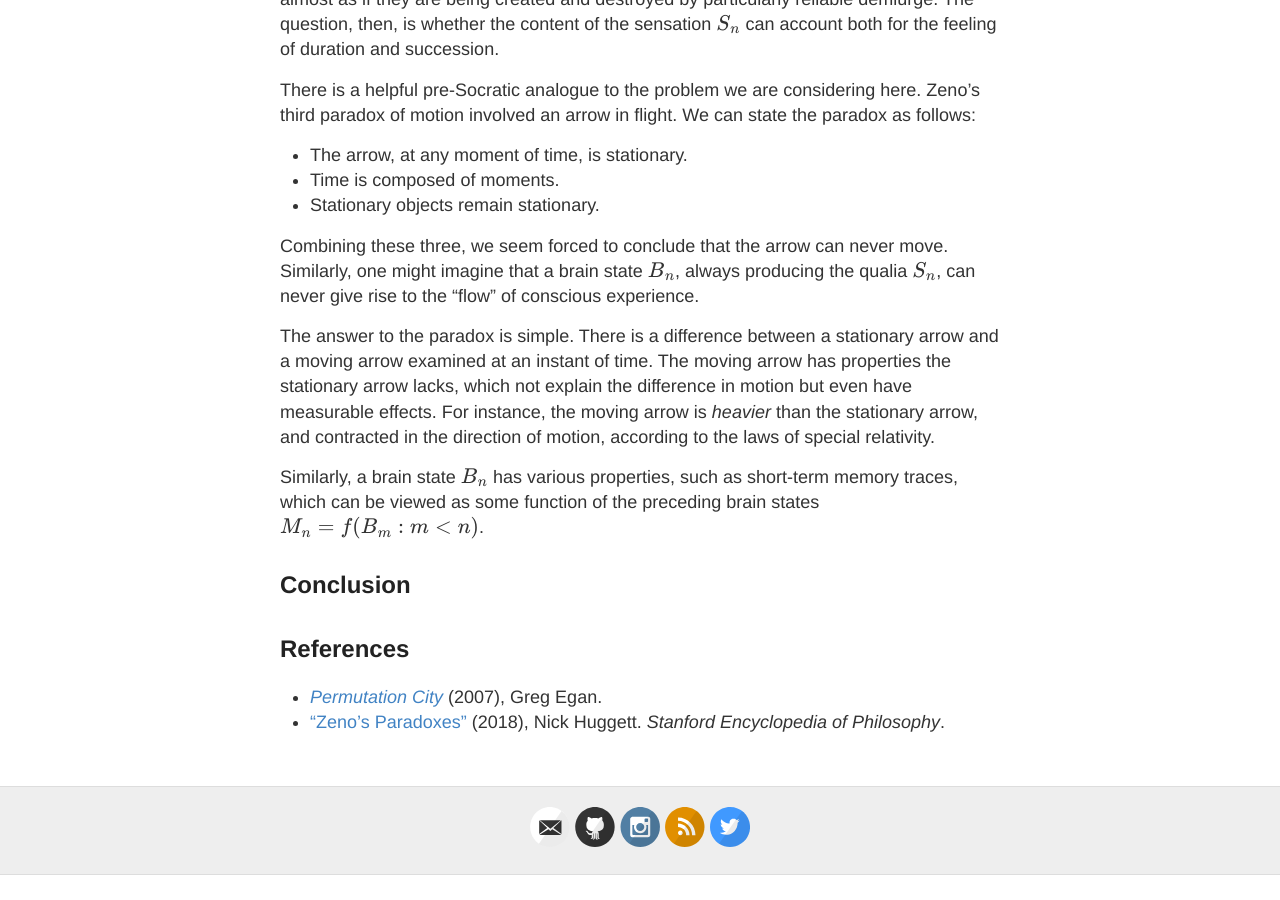
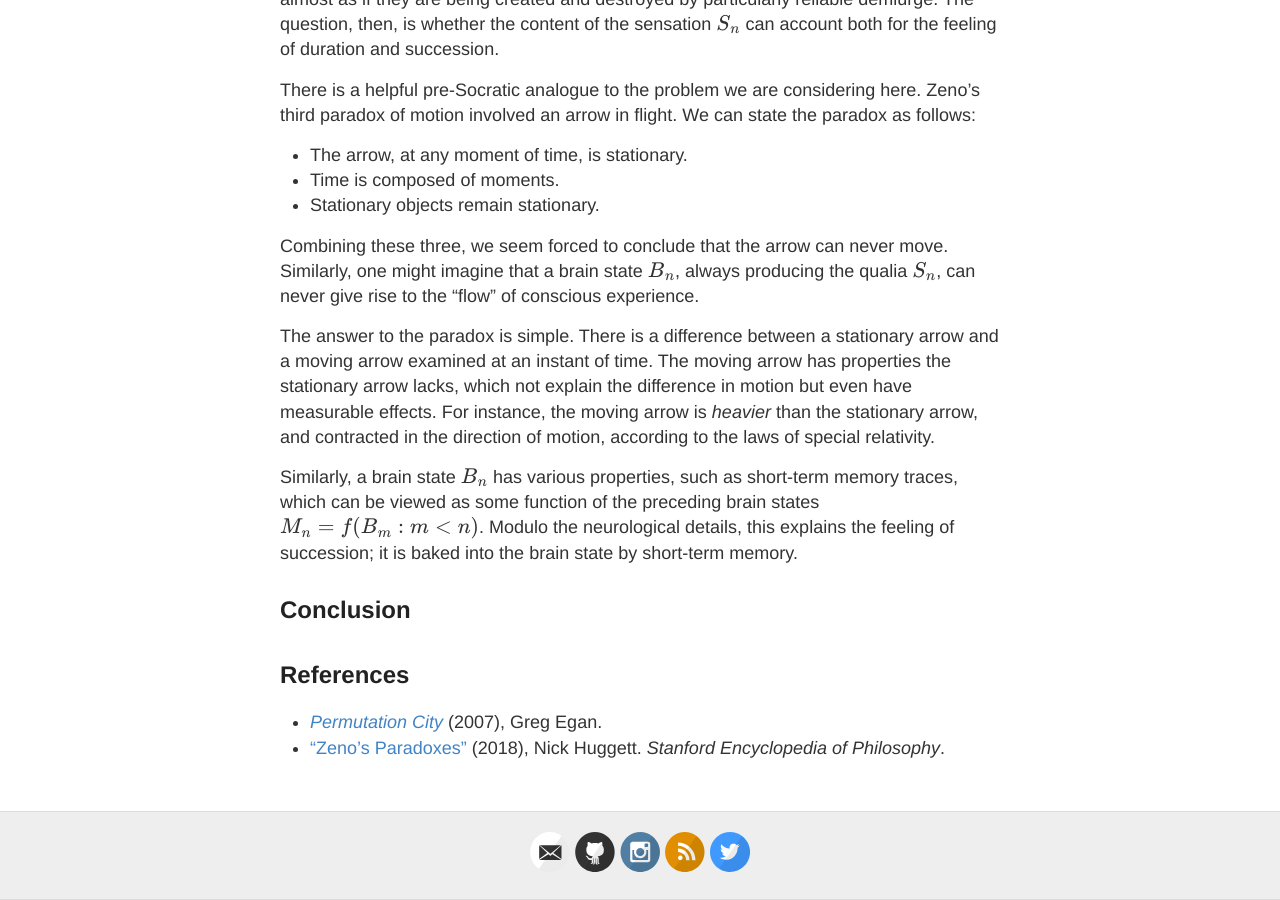
Before and after one commit to hapax/hapax.github.io, a Jekyll site: the page built from assets/psychology-time.md, in a window 1280 px wide and 900 px high, scrolled down 4744 px. Built offline with Jekyll 4.4.1, drawn with Linux system fonts in a browser that asks for light colours; our own code applies the rules of GitHub Pages for plain Markdown files; formulas are drawn with MathJax 3; a script that is not in the unit is left out; before the commit the page ends 5619 px from its top, so only the background shows below that.

Commit message:
Update psychology-time.md

```diff
--- a/assets/psychology-time.md
+++ b/assets/psychology-time.md
@@ -312,6 +312,8 @@ special relativity.
 Similarly, a brain state $B_n$ has various properties, such as
 short-term memory traces, which can be viewed as some function of the
 preceding brain states $M_n = f(\{B_m: m<n\})$.
+Modulo the neurological details, this explains the feeling of
+succession; it is baked into the brain state by short-term memory.
 
 ## Conclusion
 
```
